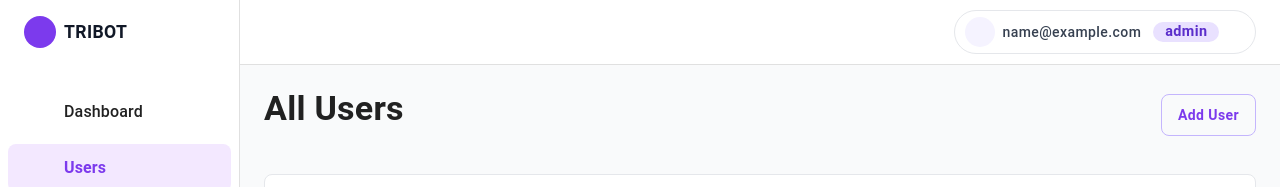
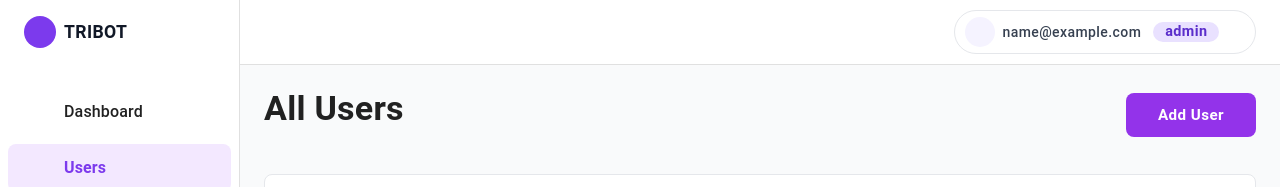
Before and after one commit to Divider-dggggt/Tribot, a React (Vite) app in the folder frontend/: page /users in a window 1280 px wide. Shown: the top 187 px of the page. Built offline with nearby package versions, Linux system fonts and the light colour scheme; no server answers; sample sign-in values are in the browser's storage; some icons are missing.

Commit message:
Use primary styling for Add User button.
Switch the users-page call-to-action to the same contained purple treatment used by other primary actions.

```diff
--- a/frontend/src/components/UsersTable.tsx
+++ b/frontend/src/components/UsersTable.tsx
@@ -83,13 +83,17 @@ export const UsersTable = (): ReactElement => {
           </Typography>
         </Box>
         <Button
-          variant="outlined"
+          variant="contained"
           onClick={handleOpenCreateForm}
           sx={{
-            px: 2,
-            py: 1,
+            width: { xs: "100%", sm: "auto" },
+            minWidth: { sm: 130 },
+            px: 2.5,
+            py: 1.1,
             borderRadius: 2,
-            fontWeight: "bold",
+            fontSize: "0.95rem",
+            fontWeight: 700,
+            whiteSpace: "nowrap",
           }}
         >
           Add User
```
